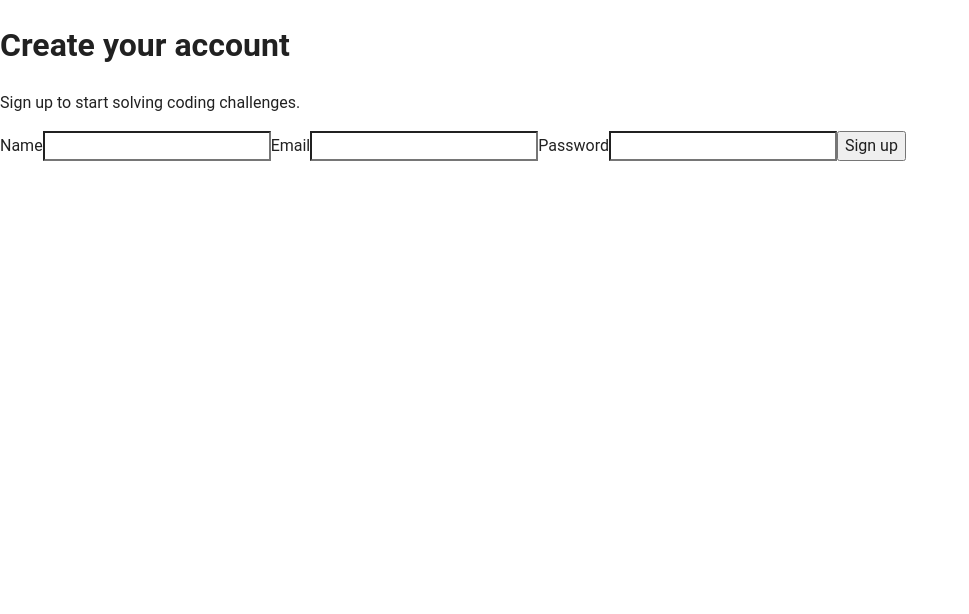
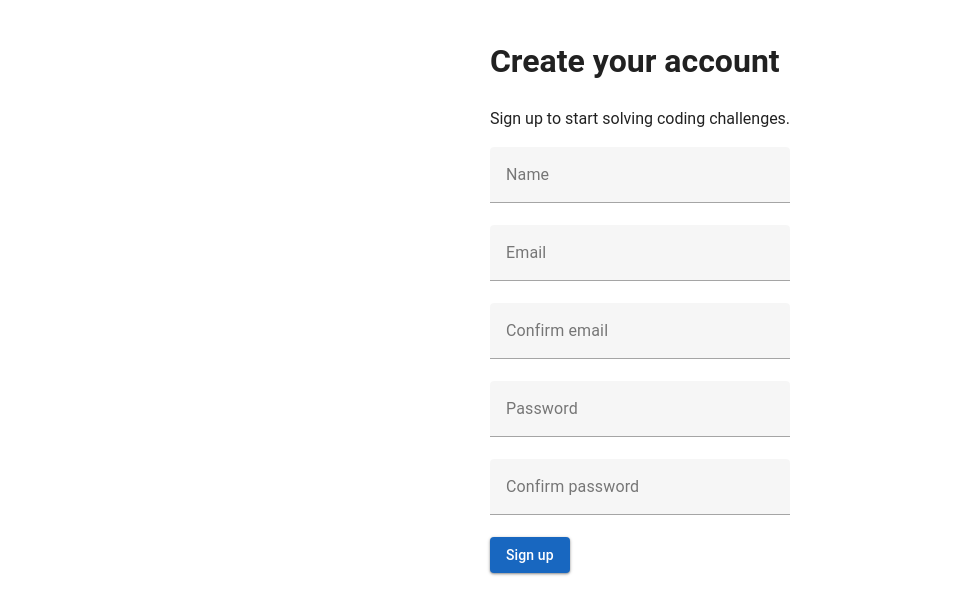
Before and after one commit to Mario0703/FullStack-Coding-Problem-Solving-Service, a Vue app in the folder frontend/: page /Signup in a window 1280 px wide. Shown: the top 614 px of the page, without its empty margins (0-969 px from the left). Built offline with nearby package versions, Linux system fonts and the light colour scheme; the HTML template or start-up script is replaced by a standard one.

Commit message:
Implement user signup form with validation and enhanced UI components

```diff
--- a/frontend/src/components/UserSignup.vue
+++ b/frontend/src/components/UserSignup.vue
@@ -4,7 +4,9 @@ import {ref} from "vue";
 
 const name = ref("");
 const email = ref("");
+const confirmEmail = ref("");
 const password = ref("");
+const confirmPassword = ref("");
 
 type UserData = {
   userName: string;
@@ -39,26 +41,59 @@ async function sendUserData() {
 </script>
 
 <template>
-    <form @submit.prevent="sendUserData">
+  <v-container style="display: flex; align-items: center; justify-content: center;">
+    <v-form class="signup-form" @submit.prevent="sendUserData">
       <h1>Create your account</h1>
       <p>Sign up to start solving coding challenges.</p>
 
-      <label for="name">Name</label>
-      <input v-model="name" id="name" name="name" type="text" autocomplete="name" required />
+      <v-text-field
+        v-model="name"
+        label="Name"
+        name="name"
+        autocomplete="name"
+        required
+      />
 
-      <label for="email">Email</label>
-      <input v-model="email" id="email" name="email" type="email" autocomplete="email" required/>
+      <v-text-field
+        v-model="email"
+        label="Email"
+        name="email"
+        type="email"
+        autocomplete="email"
+        required
+      />
 
-      <label for="password">Password</label>
-      <input
-        id="password"
+      <v-text-field
+        v-model="confirmEmail"
+        label="Confirm email"
+        name="confirm-email"
+        type="email"
+        autocomplete="email"
+        required
+      />
+
+      <v-text-field
+        v-model="password"
+        label="Password"
         name="password"
         type="password"
         autocomplete="new-password"
-        v-model="password"
         required
       />
 
-      <button type="submit">Sign up</button>
-      </form>
+      <v-text-field
+        v-model="confirmPassword"
+        label="Confirm password"
+        name="confirm-password"
+        type="password"
+        autocomplete="new-password"
+        required
+      />
+
+      <v-btn type="submit" color="primary">Sign up</v-btn>
+    </v-form>
+  </v-container>
 </template>
+<style scoped>
+
+</style>
```
